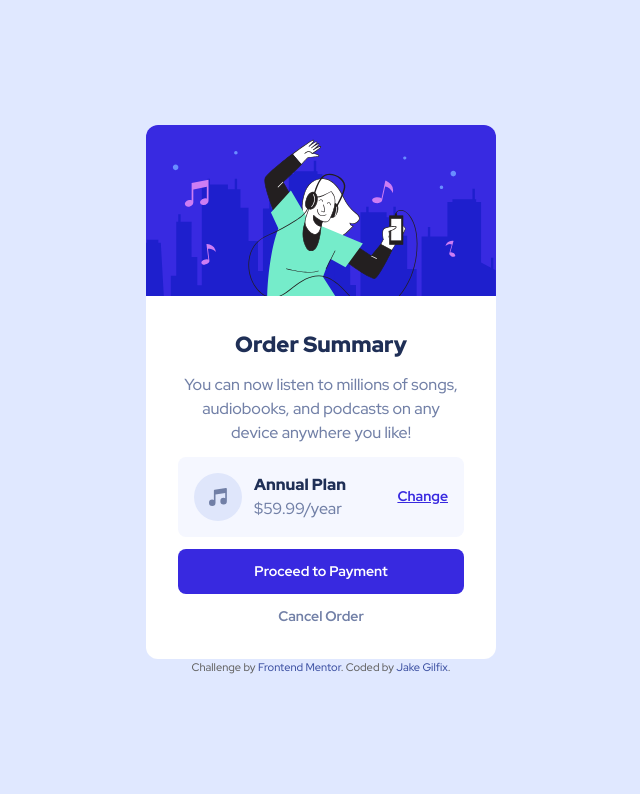
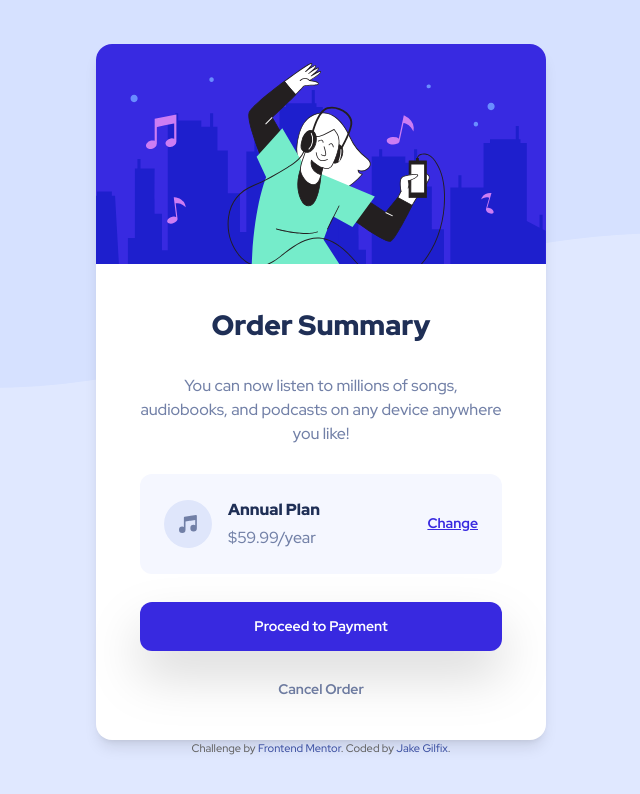
Before and after one commit to jakemgilfix/Order-Summary-Component, a website: page index.html in a window 1280 px wide. Shown: the whole page, without its empty margins (319-959 px from the left). Drawn offline with Linux system fonts and the light colour scheme.

Commit message:
Adjusted spacing

```diff
--- a/index.html
+++ b/index.html
@@ -23,22 +23,30 @@
     </style>
   </head>
   <body class="
-    bg-paleblue
+    bg-mobile sm:bg-desktop bg-contain bg-no-repeat bg-paleblue
     flex flex-col items-center justify-center
     h-screen
     font-sans"
   >
     <!-- card -->
-    <main class="flex flex-col rounded-xl bg-white w-[350px] items-center">
+    <main class="
+      flex flex-col items-center
+      rounded-2xl
+      w-[330px] sm:w-[450px]
+      bg-white shadow-lg"
+    >
       <img
         src="./images/illustration-hero.svg"
         alt="<Insert alt text here>"
-        class="rounded-t-xl w-full"
+        class="rounded-t-2xl w-full"
       />
 
       <!-- card content -->
-      <div class="flex flex-col items-center p-8 space-y-3">
-        <h1 class="text-[22px] font-[900] text-darkblue">
+      <div class="
+        flex flex-col items-center
+        px-7 sm:px-11 py-8 sm:py-10 space-y-6 sm:space-y-7"
+      >
+        <h1 class="text-[23px] sm:text-[28px] font-[900] text-darkblue">
           Order Summary
         </h1>
 
@@ -50,45 +58,49 @@
         <!-- pricing -->
         <div class="
           flex flex-row items-center justify-between
-          w-full p-4
+          w-full py-5 sm:py-6 px-4 sm:px-6
           bg-verypaleblue
-          rounded-lg"
+          rounded-xl"
         >
-          <div class="flex flex-row items-center space-x-3">
+          <div class="flex flex-row items-center space-x-4">
             <img
               src="./images/icon-music.svg"
               alt=""
             />
-            <div class="space-y-0 text-left">
-              <h2 class="text-[16px] font-[900] text-darkblue">
+            <div class="space-y-0 sm:space-y-1 text-left">
+              <h2 class="text-[15px] sm:text-[16px] font-[900] text-darkblue">
                 Annual Plan
               </h2>
-              <p class="text-desaturatedblue text-[16px] font-[500]">
+              <p class="text-desaturatedblue text-[15px] sm:text-[16px] font-[500]">
                 $59.99/year
               </p>
             </div>
           </div>
           <a
             href="#"
-            class="text-brightblue text-[14px] font-[700] underline"
+            class="
+              text-brightblue hover:text-[#766CF1]
+              text-[13px] sm:text-[14px] font-[700] underline hover:no-underline"
           >
             Change
           </a>
         </div>
 
-        <!-- buttons -->
-        <button class="
-          w-full rounded-lg
-          py-3
-          bg-brightblue hover:bg-[#766CF1]
-          text-white
-          text-[14px] font-[700]"
+        <!-- "buttons" -->
+        <a
+          href="#"
+          class="
+            w-full rounded-xl
+            py-[14px]
+            bg-brightblue hover:bg-[#766CF1]
+            text-white drop-shadow-2xl
+            text-[14px] font-[700] text-center"
         >
           Proceed to Payment
-        </button>
+        </a>
         <a
           href="#"
-          class="text-desaturatedblue text-[14px] font-[700]"
+          class="text-desaturatedblue hover:text-darkblue text-[14px] font-[700]"
         >
           Cancel Order
         </a>
--- a/tailwind.config.js
+++ b/tailwind.config.js
@@ -13,6 +13,10 @@ module.exports = {
       fontFamily: {
         sans: ['Red Hat Display', 'sans-serif'],
       },
+      backgroundImage: {
+        'desktop': "url('./images/pattern-background-desktop.svg')",
+        'mobile': "url('./images/pattern-background-mobile.svg')",
+      },
     },
   },
   plugins: [],
```
Also changed, not shown: output.css.
